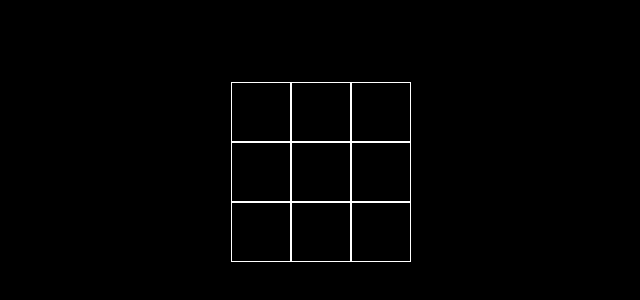
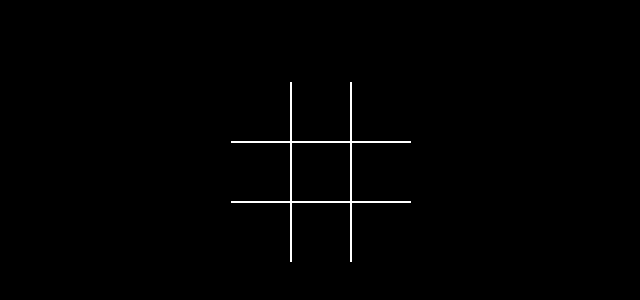
Before and after one commit to Chahotka/Tic-tac-toe, a React (Create React App) app: page / in a window 1280 px wide. Shown: the part 228-528 px from the top of the page, without its empty margins (319-959 px from the left). Built offline with nearby package versions, Linux system fonts and the light colour scheme.

Commit message:
stage upd

```diff
--- a/src/components/TicTac.tsx
+++ b/src/components/TicTac.tsx
@@ -9,13 +9,22 @@ const TicTac: React.FC = () => {
 
   const { figure, setFigure } = useContext(FigureContext)
   const { player, updatePlayer } = usePlayer(figure, setFigure)
-  const { stage, setStage } = useStage()
+  const { stage, setStage } = useStage(player)
 
+
+  const tag = (cell: [string | number, string]) => {
+    if (cell[1] === 'tagged') {
+      return
+    }
+    updatePlayer()
+    cell[0] = figure
+    cell[1] = 'tagged'
+  }
 
 
   return (
     <>
-      <Stage stage={stage}/>
+      <Stage stage={stage} tag={tag}/>
     </>
   )
 }
--- a/src/components/TicTac/Cell.tsx
+++ b/src/components/TicTac/Cell.tsx
@@ -1,18 +1,21 @@
 import React from 'react'
 import cl from '../../styles/cell.module.css'
+import Figure from './Figure'
 
 interface CellProps {
   cell: [string | number, string]
+  tag: Function
 }
 
-const Cell: React.FC<CellProps> = ({cell}) => {
+const Cell: React.FC<CellProps> = ({cell, tag}) => {
 
   return (
     <>
       <li
         className={cl.cell}
+        onClick={() => tag(cell)}
       >
-
+        <Figure figure={cell[0]}/>
       </li>
     </>
   )
--- /dev/null
+++ b/src/components/TicTac/Figure.tsx
@@ -0,0 +1,18 @@
+import React from 'react'
+import cl from '../../styles/figure.module.css'
+import { TFigure } from '../../interfaces/ContextInterface'
+
+interface FigureProps {
+  figure: string | number
+}
+
+const Figure: React.FC<FigureProps> = ({figure}) => {
+
+  return (
+    <p className={cl.figure} style={{color: '#fff'}}>
+      { figure === 0 ? '' : figure}
+    </p>
+  )
+}
+
+export default Figure
--- a/src/components/TicTac/Stage.tsx
+++ b/src/components/TicTac/Stage.tsx
@@ -5,15 +5,16 @@ import Cell from './Cell'
 
 interface StageProps {
   stage: Stages
+  tag: Function
 }
 
-const Stage: React.FC<StageProps> = ({stage}) => {
+const Stage: React.FC<StageProps> = ({stage, tag}) => {
 
   return (
     <ul className={cl.stage}>
       {stage.map(row =>
         row.map((cell, key) =>
-            <Cell key={key} cell={cell}/>
+            <Cell key={key} cell={cell} tag={tag} />
           )
         )}
     </ul>
--- a/src/context/FigureContext.tsx
+++ b/src/context/FigureContext.tsx
@@ -1,5 +1,5 @@
 import { createContext, useState } from 'react'
-import { ContextInterface, Figure } from '../interfaces/ContextInterface'
+import { ContextInterface, TFigure } from '../interfaces/ContextInterface'
 
 export const FigureContext = createContext<ContextInterface>({
   figure: 'x',
@@ -11,7 +11,7 @@ interface ProviderProps {
 }
 
 const FigureProvider: React.FC<ProviderProps> = ({children}) => {
-  const [figure, setFigure] = useState<Figure>('x')
+  const [figure, setFigure] = useState<TFigure>('x')
 
   return (
     <FigureContext.Provider
--- a/src/hooks/usePlayer.ts
+++ b/src/hooks/usePlayer.ts
@@ -1,12 +1,12 @@
 import { useState, Dispatch, SetStateAction } from 'react'
-import { Figure } from '../interfaces/ContextInterface'
+import { TFigure } from '../interfaces/ContextInterface'
 
 const usePlayer =
 (
-  figure: Figure,
-  setFigure: Dispatch<SetStateAction<Figure>>
+  figure: TFigure,
+  setFigure: Dispatch<SetStateAction<TFigure>>
 ) => {
-  const [player, setPlayer] = useState('x')
+  const [player, setPlayer] = useState<TFigure>('x')
 
   const updatePlayer = () => {
     figure === 'x' ? setFigure('o') : setFigure('x')
--- a/src/hooks/useStage.ts
+++ b/src/hooks/useStage.ts
@@ -1,25 +1,24 @@
-import { useState } from 'react'
+import { useState, useEffect } from 'react'
 import { Stages, createStage } from '../gameHelpers'
+import { TFigure } from '../interfaces/ContextInterface'
 
 
-const useStage = () => {
+const useStage = (player: TFigure) => {
   const [stage, setStage] = useState<Stages>(createStage())
 
-  // useEffect(() => {
-  //   // обновить поле после хода
-  //   const updatedStage = (prevStagee) => {
-  //     const newStage = prevStage.map(row =>
-  //         row.map((cell: any) =>
-  //           cell[1] === 'clear' ? [0, 'clear'] : cell
-  //         )
-  //       )
-  //       console.log(newStage)
+  useEffect(() => {
+    const updatedStage = (prevStage: Stages) => {
+      const newStage = prevStage.map(row =>
+          row.map((cell: any) => cell[1] === 'clear' ? [0, 'clear'] : cell)
+        )
 
-  //     return newStage
-  //   }
+      console.log(newStage)
 
-  //   setStage((prev: Stage) => updatedStage(prev))
-  // }, [player])
+      return newStage
+    }
+
+    setStage((prev: Stages) => updatedStage(prev))
+  }, [player])
 
   return { stage, setStage }
 }
--- a/src/interfaces/ContextInterface.ts
+++ b/src/interfaces/ContextInterface.ts
@@ -1,6 +1,6 @@
-export type Figure = 'x' | 'o'
+export type TFigure = 'x' | 'o'
 
 export interface ContextInterface {
-  figure: Figure
-  setFigure: React.Dispatch<React.SetStateAction<Figure>>
+  figure: TFigure
+  setFigure: React.Dispatch<React.SetStateAction<TFigure>>
 }
--- a/src/styles/cell.module.css
+++ b/src/styles/cell.module.css
@@ -4,8 +4,45 @@
   display: flex;
   align-items: center;
   justify-content: center;
+  cursor: pointer;
 }
 
 .active {
   background: #ffffff2d;
 }
+
+.cell:nth-child(1) {
+  border-left: none;
+  border-top: none;
+}
+
+.cell:nth-child(2) {
+  border-top: none;
+}
+
+.cell:nth-child(3) {
+  border-right: none;
+  border-top: none;
+}
+
+.cell:nth-child(4) {
+  border-left: none;
+}
+
+.cell:nth-child(6) {
+  border-right: none;
+}
+
+.cell:nth-child(7) {
+  border-left: none;
+  border-bottom: none;
+}
+
+.cell:nth-child(8) {
+  border-bottom: none;
+}
+
+.cell:nth-child(9) {
+  border-right: none;
+  border-bottom: none;
+}
--- /dev/null
+++ b/src/styles/figure.module.css
@@ -0,0 +1,7 @@
+.figure {
+  -webkit-user-select: none;
+	-khtml-user-select: none;
+	-moz-user-select: none;
+	-ms-user-select: none;
+	user-select: none;
+}
```
